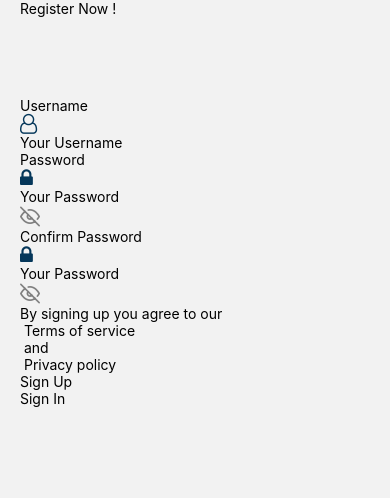
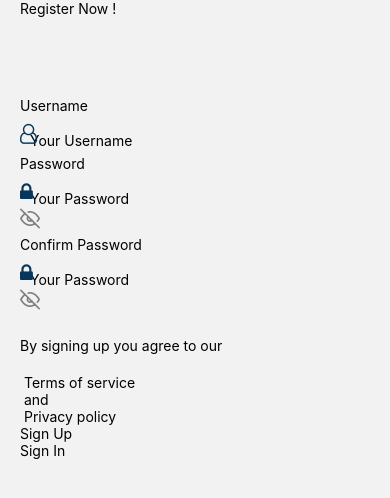
Before and after one commit to independenceee/vote-app, a React Native app: screen /SignUpScreen in a window 390 px wide. Shown: the top 498 px of the page. Built offline with nearby package versions, Linux system fonts and the light colour scheme; what tailwindcss-react-native would draw is missing.

Commit message:
signup textinput

```diff
--- a/screens/RootStackScreen.js
+++ b/screens/RootStackScreen.js
@@ -3,7 +3,7 @@ import React from "react";
 import { createStackNavigator } from "@react-navigation/stack";
 
 import SplashScreen from "./SplashScreen";
-import SignInScreen from "../SignInScreen";
+import SignInScreen from "./SignInScreen";
 import SignUpScreen from "./SignUpScreen";
 
 const RootStack = createStackNavigator();
--- a/screens/SignInScreen.js
+++ b/screens/SignInScreen.js
@@ -17,11 +17,11 @@ import TypeWriter from "react-native-typewriter";
 
 const styles = {
     container: `flex-1 bg-[#009387] `,
-    header: `flex-1 justify-end p-5 t.pB12`,
+    header: `flex-1 justify-end`,
     headerText: `text-[#fff] font-bold text-[30px]`,
     footer: `flex-[3] bg-[#fff] rounded-tl-[30px] rounded-tr-[30px]`,
     footerText: `text-[#05375a] text-[18px]`,
-    action: `flex-row mt-[10px] border-b-[#f2f2f2] pb-[5px]`,
+    action: `flex-row`,
     actionError: `flex-row mt-[10px] border-b-w-[1px] border-b-[#FF0000] pb-[5px]`,
     textInput: `flex-1 mt-[${
         Platform.OS === "ios" ? 0 : -12
@@ -114,9 +114,12 @@ const SignInScreen = function () {
         <SafeAreaView className={styles.container}>
             <View className={styles.container}>
                 <StatusBar backgroundColor="#009387" barStyle="light-content" />
-                <View className={styles.header}>
+                <View
+                    className={styles.header}
+                    style={{ paddingHorizontal: 20, paddingBottom: 50 }}
+                >
                     <Text className={styles.headerText}>
-                        <TypeWriter>Welcome !</TypeWriter>
+                        <TypeWriter typing={1}>Welcome !</TypeWriter>
                     </Text>
                 </View>
                 <Animatable.View
@@ -128,7 +131,15 @@ const SignInScreen = function () {
                     className={styles.footer}
                 >
                     <Text className={styles.footerText}>Gmail</Text>
-                    <View className={styles.action}>
+                    <View
+                        className={styles.action}
+                        style={{
+                            marginTop: 10,
+                            borderBottomWidth: 1,
+                            borderBottomColor: "#f2f2f2",
+                            paddingBottom: 5,
+                        }}
+                    >
                         <FontAwesome
                             name="user-o"
                             color={colors.text}
@@ -165,7 +176,15 @@ const SignInScreen = function () {
                         </Animatable.View>
                     )}
                     <Text className={styles.footerText}>Password</Text>
-                    <View className={styles.action}>
+                    <View
+                        className={styles.action}
+                        style={{
+                            marginTop: 10,
+                            borderBottomWidth: 1,
+                            borderBottomColor: "#f2f2f2",
+                            paddingBottom: 5,
+                        }}
+                    >
                         <Feather name="lock" color={colors.text} size={20} />
                         <TextInput
                             placeholder="Your Password"
--- a/screens/SignUpScreen.js
+++ b/screens/SignUpScreen.js
@@ -7,7 +7,6 @@ import {
     Dimensions,
     TextInput,
     Platform,
-    StyleSheet,
     ScrollView,
     StatusBar,
     SafeAreaView,
@@ -118,7 +117,15 @@ const SignUpScreen = function ({}) {
                 >
                     <ScrollView>
                         <Text className={styles.footerText}>Username</Text>
-                        <View className={styles.action}>
+                        <View
+                            className={styles.action}
+                            style={{
+                                marginTop: 10,
+                                borderBottomWidth: 1,
+                                borderBottomColor: "#f2f2f2",
+                                paddingBottom: 5,
+                            }}
+                        >
                             <FontAwesome
                                 name="user-o"
                                 color="#05375a"
@@ -127,6 +134,10 @@ const SignUpScreen = function ({}) {
                             <TextInput
                                 placeholder="Your Username"
                                 className={styles.textInput}
+                                style={{
+                                    paddingLeft: 10,
+                                    marginTop: Platform.OS === "ios" ? 0 : -12,
+                                }}
                                 autoCapitalize="none"
                                 onChangeText={(val) =>
                                     handleTextInputChange(val)
@@ -143,7 +154,15 @@ const SignUpScreen = function ({}) {
                             ) : null}
                         </View>
                         <Text className={styles.footerText}>Password</Text>
-                        <View className={styles.action}>
+                        <View
+                            className={styles.action}
+                            style={{
+                                marginTop: 10,
+                                borderBottomWidth: 1,
+                                borderBottomColor: "#f2f2f2",
+                                paddingBottom: 5,
+                            }}
+                        >
                             <FontAwesome
                                 name="lock"
                                 color="#05375a"
@@ -152,6 +171,10 @@ const SignUpScreen = function ({}) {
                             <TextInput
                                 placeholder="Your Password"
                                 className={styles.textInput}
+                                style={{
+                                    paddingLeft: 10,
+                                    marginTop: Platform.OS === "ios" ? 0 : -12,
+                                }}
                                 secureTextEntry={
                                     data.secureTextEntry ? true : false
                                 }
@@ -177,7 +200,15 @@ const SignUpScreen = function ({}) {
                         <Text className={styles.footerText}>
                             Confirm Password
                         </Text>
-                        <View className={styles.action}>
+                        <View
+                            className={styles.action}
+                            style={{
+                                marginTop: 10,
+                                borderBottomWidth: 1,
+                                borderBottomColor: "#f2f2f2",
+                                paddingBottom: 5,
+                            }}
+                        >
                             <FontAwesome
                                 name="lock"
                                 color="#05375a"
@@ -186,6 +217,10 @@ const SignUpScreen = function ({}) {
                             <TextInput
                                 placeholder="Your Password"
                                 className={styles.textInput}
+                                style={{
+                                    paddingLeft: 10,
+                                    marginTop: Platform.OS === "ios" ? 0 : -12,
+                                }}
                                 secureTextEntry={
                                     data.confirmPassword ? true : false
                                 }
@@ -212,11 +247,17 @@ const SignUpScreen = function ({}) {
                                 )}
                             </TouchableOpacity>
                         </View>
-                        <View className={styles.textPrivate}>
+                        <View
+                            className={styles.textPrivate}
+                            style={{ flexWrap: "wrap", marginTop: 20 }}
+                        >
                             <Text className={styles.colorTextPrivate}>
                                 By signing up you agree to our
                             </Text>
-                            <Text className={styles.textPrivate}>
+                            <Text
+                                className={styles.textPrivate}
+                                style={{ flexWrap: "wrap", marginTop: 20 }}
+                            >
                                 {" "}
                                 Terms of service
                             </Text>
```
